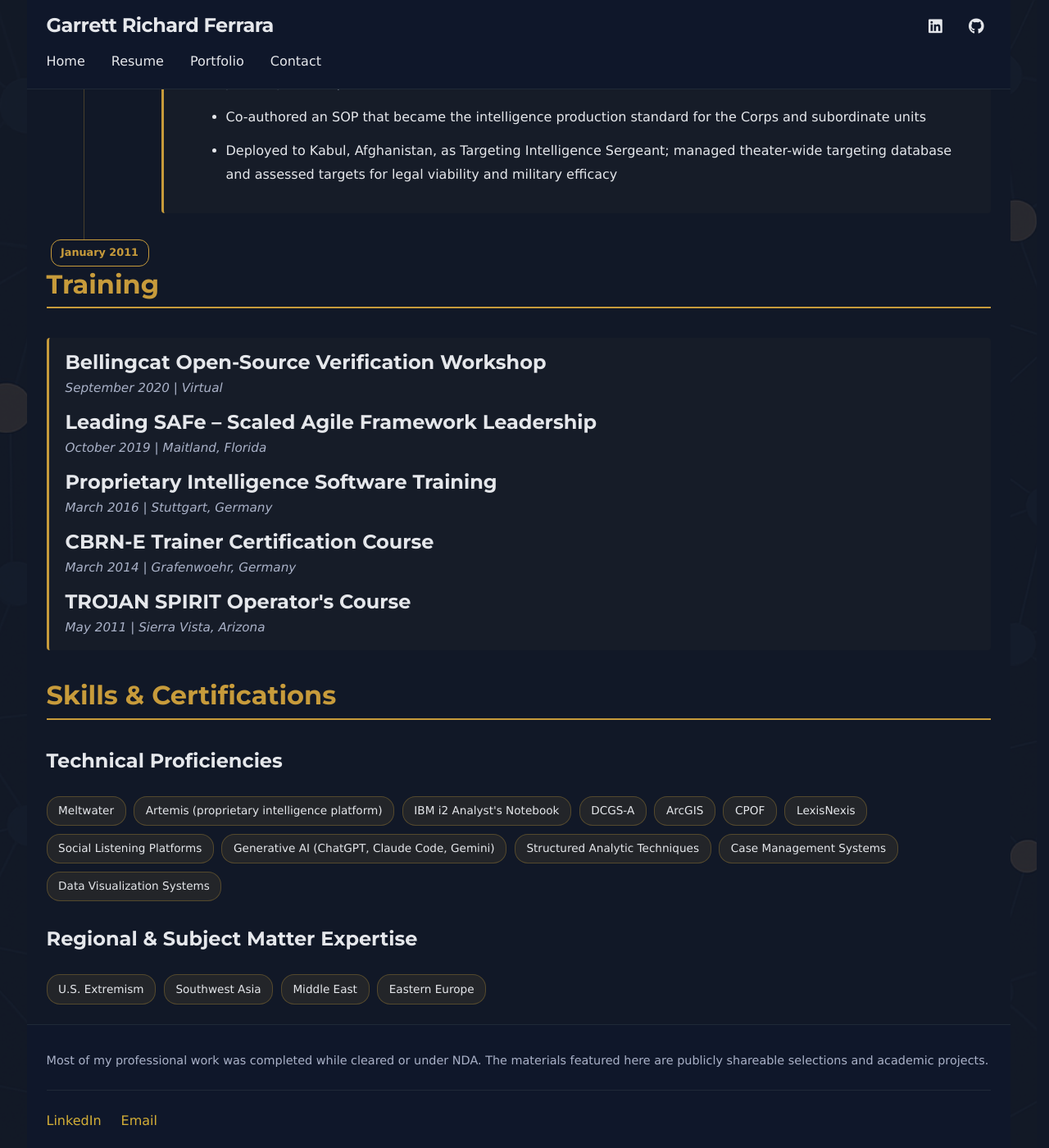
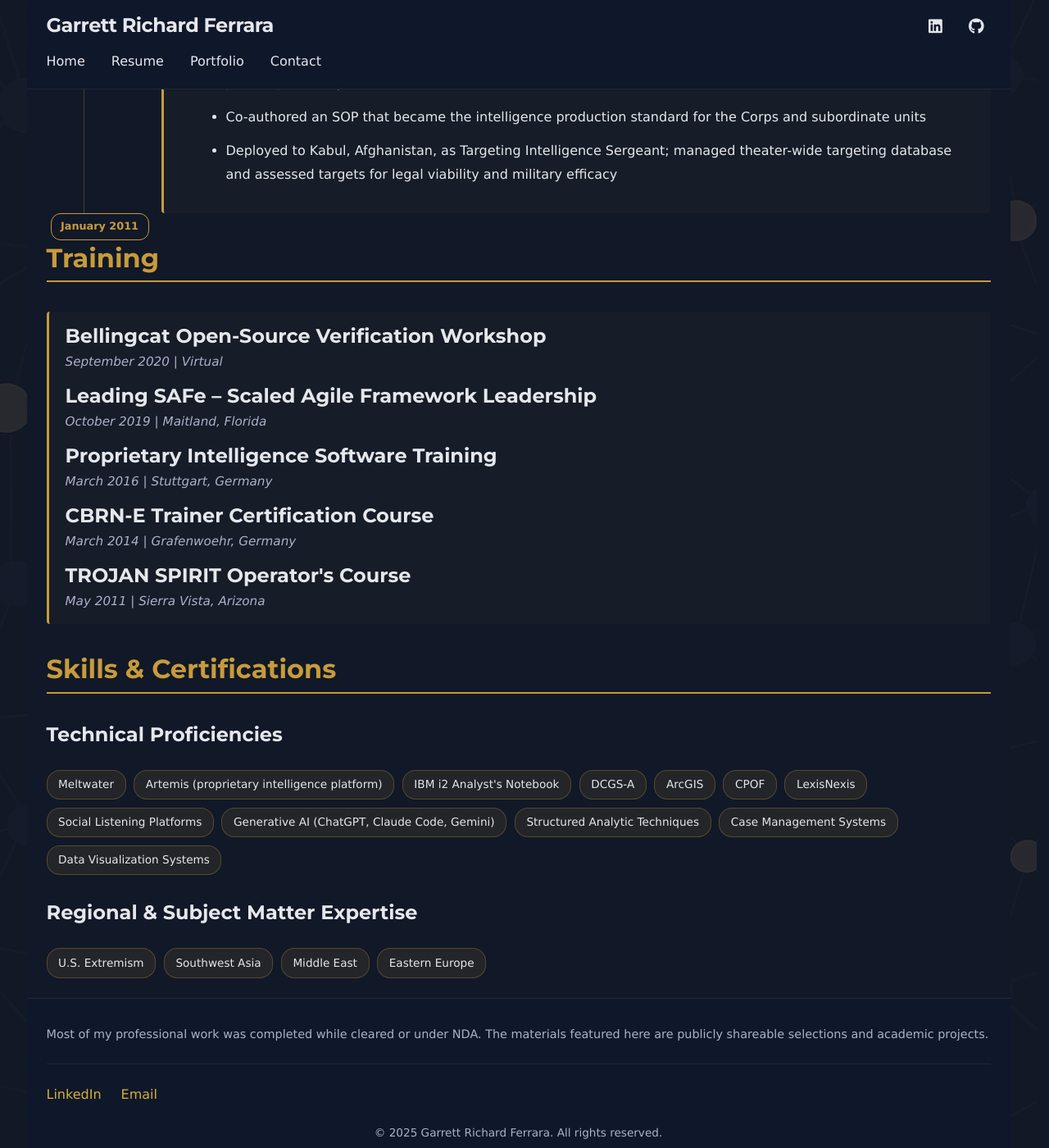
Before and after one commit to Garrett-Ferrara/garrett-ferrara.github.io, a Jekyll site: the page built from resume.md, in a window 1280 px wide and 1400 px high, scrolled down 1687 px. Shown: the whole window at 82% size. Built offline with Jekyll 4.4.1, drawn with Linux system fonts in a browser that asks for light colours; some web fonts are replaced.

Commit message:
Align timeline origin date with bottom of final job entry
- Adjust .timeline-origin positioning to align with last job entry bottom
- Use height: 0 and negative margin to pull origin date up
- January 2011 now sits at the same baseline as the CENTCOM Team Leader role
- Creates seamless visual connection from end to beginning

🤖 Generated with Claude Code

Co-Authored-By: Claude <noreply@anthropic.com>

```diff
--- a/assets/site.css
+++ b/assets/site.css
@@ -1410,7 +1410,8 @@ strong {
 /* Timeline origin (starting point) */
 .timeline-origin {
   position: relative;
-  margin-top: 1rem;
+  height: 0;
+  margin-top: -2rem;
 }
 
 .origin-date {
```
